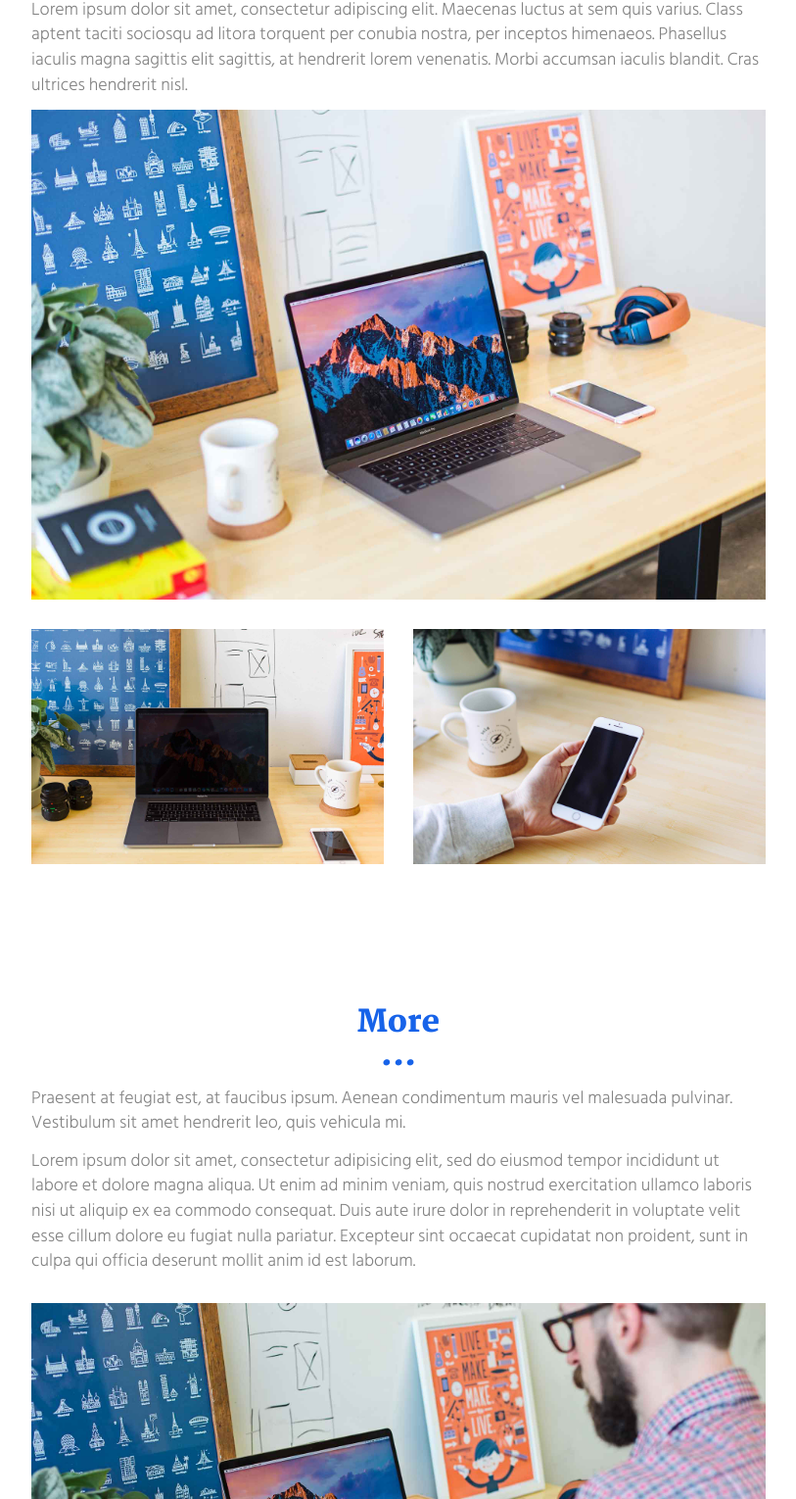
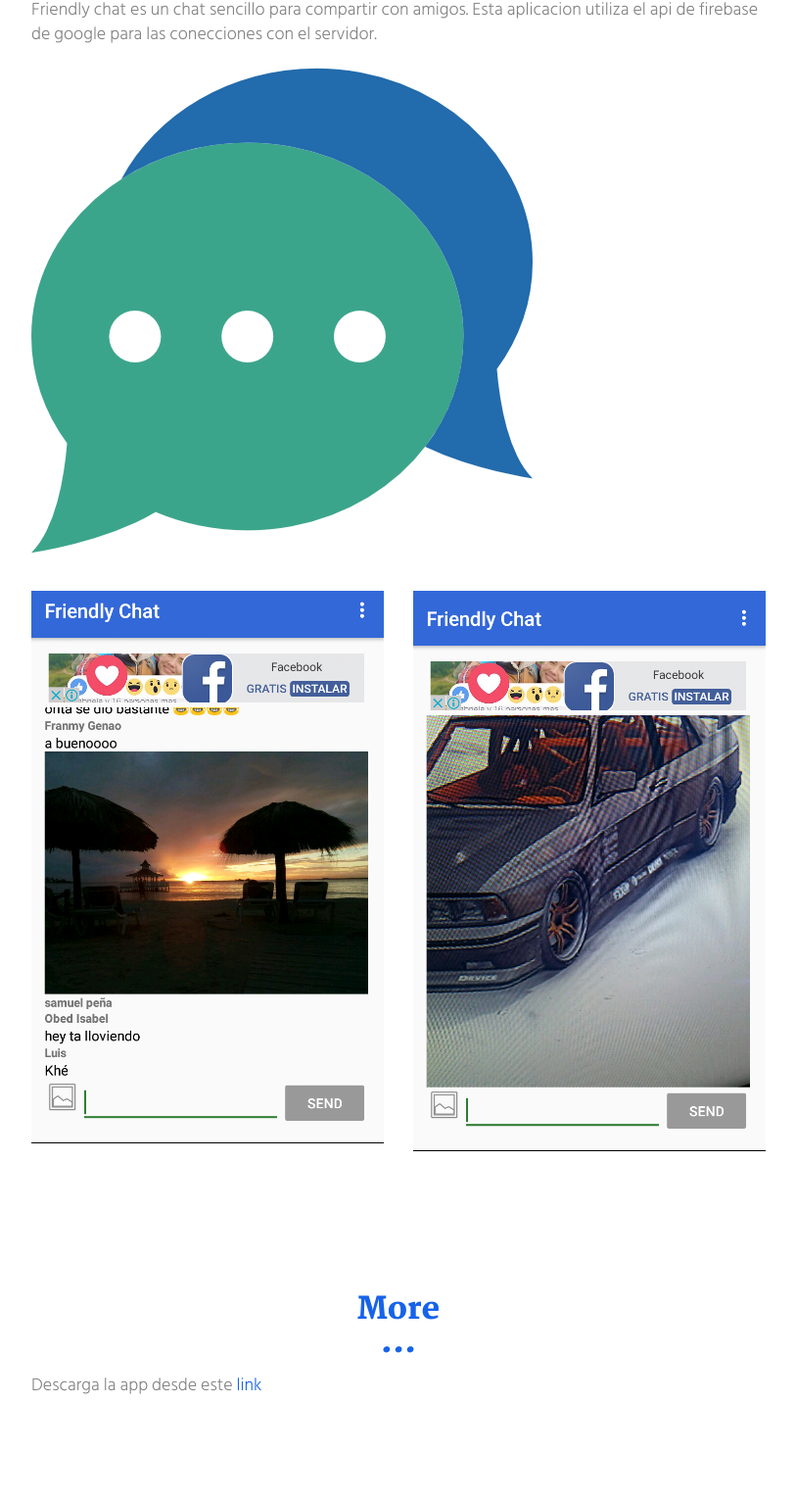
Before and after one commit to samuelpena21/Prueba, a plain HTML site: page project.html in a window 1280 px wide. Shown: the part 316-1846 px from the top of the page at 98% size, without its empty margins (233-1046 px from the left). Drawn offline with Linux system fonts and the light colour scheme.

Commit message:
friendly chat

```diff
--- a/project.html
+++ b/project.html
@@ -19,7 +19,7 @@
   <link href="" rel="stylesheet">
 
 
-  <title>Title page</title>
+  <title>samuel peña-Proyectos</title>
 
 <link href="./main.550dcf66.css" rel="stylesheet"></head>
 
@@ -60,20 +60,19 @@
     <div class="container">
       <div class="row">
         <div class="col-xs-12 col-md-8 col-md-offset-2">
-          <h1 class="text-center">Moon</h1>
-          <p>Lorem ipsum dolor sit amet, consectetur adipiscing elit. Maecenas luctus at sem quis varius.
-          Class aptent taciti sociosqu ad litora torquent per conubia nostra, per inceptos himenaeos. Phasellus iaculis magna sagittis elit sagittis, at hendrerit lorem venenatis. Morbi accumsan iaculis blandit. Cras ultrices hendrerit nisl.</p>
+          <h1 class="text-center">Friendly Chat</h1>
+          <p>Friendly chat es un chat sencillo para compartir con amigos. Esta aplicacion utiliza el api de firebase de google para las conecciones con el servidor. </p>
 
           <div class="section-container-spacer">
-            <img src="./assets/images/img-06.jpg" alt="" class="img-responsive reveal-content" data-action="zoom">
+            <img src="./assets/images/friendly-chat.jpg" alt="" class="img-responsive reveal-content" data-action="zoom">
           </div>
 
           <div class="row">
             <div class="col-xs-6">
-              <img src="./assets/images/img-04.jpg" alt="" class="img-responsive reveal-content" data-action="zoom">
+              <img src="./assets/images/friendly-chat-screenshot1.png" alt="" class="img-responsive reveal-content" data-action="zoom">
             </div>
             <div class="col-xs-6">
-              <img src="./assets/images/img-07.jpg" alt="" class="img-responsive reveal-content" data-action="zoom">
+              <img src="./assets/images/friendly-chat-screenshot2.png" alt="" class="img-responsive reveal-content" data-action="zoom">
             </div>
           </div>
        </div>
@@ -87,15 +86,10 @@
         <div class="col-xs-12 col-md-8 col-md-offset-2">
           <h2 class="text-center">More</h2>
           <div class="section-container-spacer">
-            <p>Praesent at feugiat est, at faucibus ipsum. Aenean condimentum mauris vel malesuada pulvinar. Vestibulum sit amet hendrerit leo, quis vehicula mi.</p>
-            <p>Lorem ipsum dolor sit amet, consectetur adipisicing elit, sed do eiusmod
-            tempor incididunt ut labore et dolore magna aliqua. Ut enim ad minim veniam,
-            quis nostrud exercitation ullamco laboris nisi ut aliquip ex ea commodo
-            consequat. Duis aute irure dolor in reprehenderit in voluptate velit esse
-            cillum dolore eu fugiat nulla pariatur. Excepteur sint occaecat cupidatat non
-            proident, sunt in culpa qui officia deserunt mollit anim id est laborum.</p>
+            <p>Descarga la app desde este<a href="https://play.google.com/store/apps/details?id=com.sampp.firebase.udacity.friendlychat"> link </a></p>
+
           </div>
-          <img src="./assets/images/img-05.jpg" alt="" class="img-responsive reveal-content" data-action="zoom">
+
         </div>
       </div>
     </div>
```
Also changed, not shown: index.html (+2 -3 lines), assets/images/friendly-chat-screenshot1.png (added), assets/images/friendly-chat-screenshot2.png (added), assets/images/friendly-chat.jpg (added).
